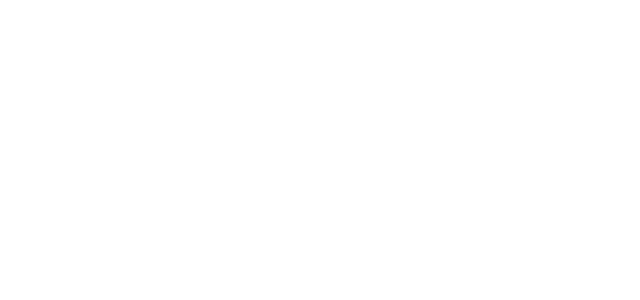
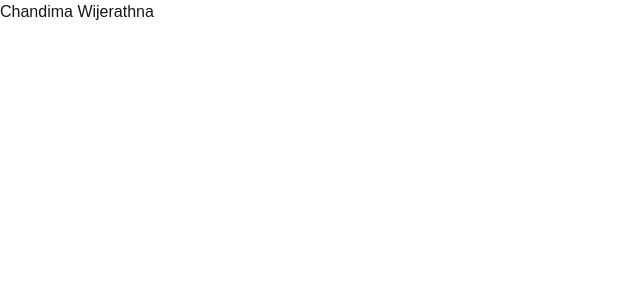
Before and after one commit to Chandima0406/next.js-practice, a Next.js app: page / in a window 1280 px wide. Shown: the top 300 px of the page, without its empty margins (0-640 px from the left). Built offline with nearby package versions, Linux system fonts and the light colour scheme.

Commit message:
Alternative with Fragment

```diff
--- a/src/app/page.tsx
+++ b/src/app/page.tsx
@@ -1,3 +1,8 @@
 export default function Home() {
-  return <main></main>;
+  return (
+    <div>
+      <h1>Chandima Wijerathna</h1>
+      <div></div>
+    </div>
+  );
 }
```
